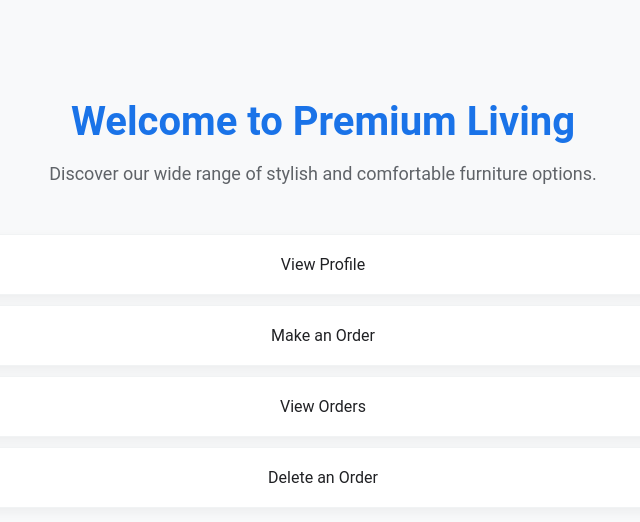
After one commit to tsepokfun/ITP4523M_phase1, a PHP site: page /customer/homepage.html in a window 1280 px wide. The commit adds this page. Shown: the top 522 px of the page, without its empty margins (317-957 px from the left). Run offline with PHP 8.4, Linux system fonts and the light colour scheme.

Commit message:
diudiudiudiu

```diff
--- /dev/null
+++ b/customer/homepage.html
@@ -0,0 +1,26 @@
+<!DOCTYPE html>
+<html lang="en">
+
+<head>
+    <meta charset="UTF-8">
+    <meta name="viewport" content="width=device-width, initial-scale=1.0">
+    <link rel="stylesheet" href="style.css">
+    <title>Homepage</title>
+</head>
+
+<body>
+    <div class="home-container"> <!-- container of homepage -->
+        <header class="home-header">
+            <h1>Welcome to Premium Living</h1>
+            <p>Discover our wide range of stylish and comfortable furniture options.</p>
+        </header>
+        <div class="menu"><!-- link to customer profile page -->
+            <a href="customerInfo/customer.html" class="menu-card">View Profile</a>
+            <a href="CreateOrder/selectproduct.html" class="menu-card">Make an Order</a>
+            <a href="Order/order.html" class="menu-card">View Orders</a>
+            <a href="Order/deleteorder.html" class="menu-card">Delete an Order</a>
+        </div>
+    </div>
+</body>
+
+</html>
--- a/customer/style.css
+++ b/customer/style.css
@@ -1,4 +1,3 @@
-Style.css
 * {
     box-sizing: border-box;
     font-family: 'Roboto', 'Segoe UI', Tahoma, Geneva, Verdana, sans-serif;
@@ -148,14 +174,54 @@ td {
     margin: 10px;
 }
 
-.image-link:hover{
+.image-link:hover {
     transform: scale(1.05);
     transition: transform 0.3s ease;
 }
 
-.FurnitureName{
+.FurnitureName {
     display: block;
     text-align: center;
     font-size: 20px;
     color: #202124;
 }
+
+.home-container {
+    max-width: 1000px;
+    width: 90%;
+    text-align: center;
+    margin-top: 50px;
+}
+
+.home-header h1 {
+    font-size: 40px;
+    color: #1a73e8;
+    margin-bottom: 10px;
+}
+
+.home-header p {
+    color: #5f6368;
+    font-size: 18px;
+    margin-bottom: 50px;
+}
+
+.menu-card {
+    background: white;
+    padding: 20px;
+    border-radius: 16px;
+    text-decoration: none;
+    color: #202124;
+    box-shadow: 0 4px 12px rgba(0, 0, 0, 0.05);
+    transition: all 0.3s ease;
+    display: flex;
+    flex-direction: column;
+    border: 1px solid #f1f3f4;
+    margin: 10px;
+}
+
+.menu-card:hover {
+    transform: translateY(-8px);
+    box-shadow: 0 12px 24px rgba(26, 115, 232, 0.15);
+    border-color: #1a73e8;
+    color: #1a73e8;
+}
--- a/index.html
+++ b/index.html
@@ -95,7 +95,7 @@
             }
             else if (user === 'customer') {
                 // 跳轉至客戶頁面
-                window.location.href = 'Customer/customer.html';
+                window.location.href = 'Customer/homepage.html';
             }
             else {
                 // 顯示錯誤訊息
```
Also changed, not shown: other parts of customer/style.css (+29 -2 lines), customer/CreateOrder/make_orders.html (renamed from customer/make_orders.html, +9 -5 lines), customer/CreateOrder/selectproduct.html (added, +44 -0 lines), customer/CustomerInfo/customer.html (renamed from customer/customer.html, +7 -3 lines), customer/CustomerInfo/customerupdate.html (renamed from customer/customerupdate.html, +6 -5 lines), customer/Order/deleteorder.html (renamed from customer/deleteorder.html, +11 -5 lines), customer/Order/order.html (renamed from customer/order.html, +4 -3 lines), customer/selectproduct.html (deleted, +0 -24 lines), customer/image/1.png (deleted), customer/image/2.png (deleted), customer/image/3.png (deleted), customer/image/4.png (deleted), customer/image/5.png (deleted), customer/image/6.png (deleted).
